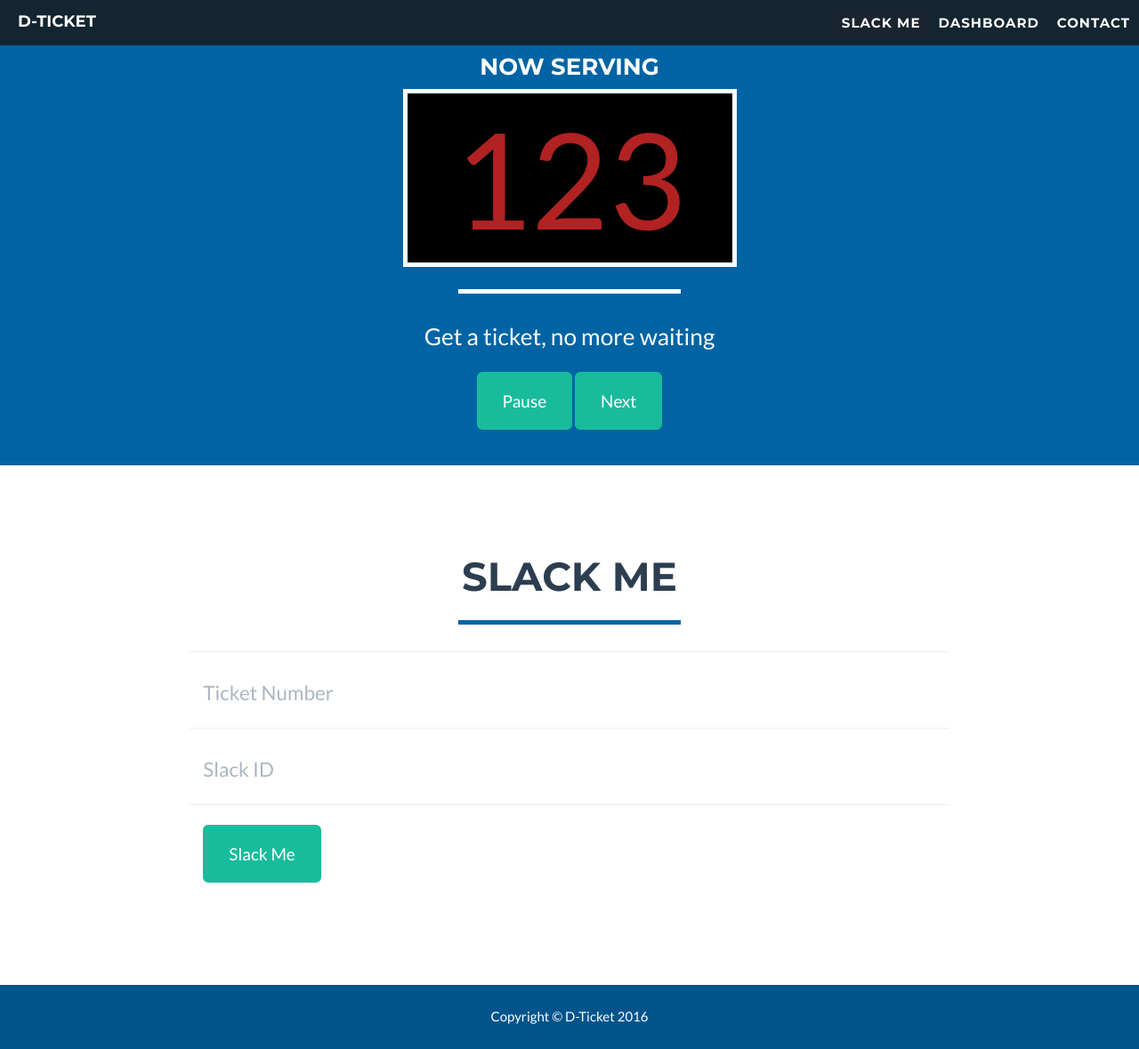
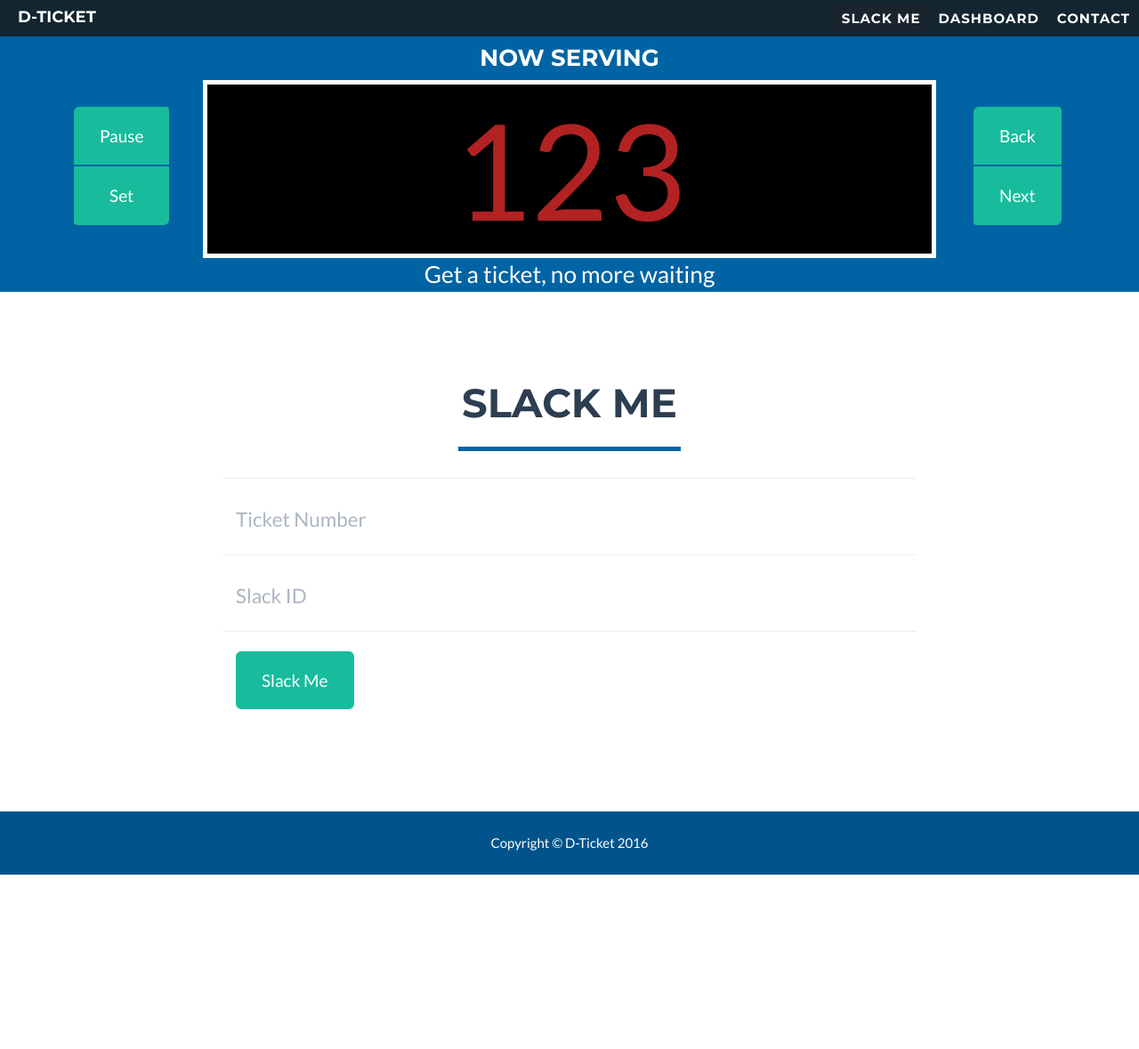
Before and after one commit to seanon414/dticket, a Django app: page / in a window 1280 px wide. Shown: the whole page at 89% size. After the commit the page ends 983 px from the top, so only its background shows below. Run offline with Django 3.2, Linux system fonts and the light colour scheme; some libraries are stand-ins or nearby versions.

Commit message:
align buttons on sides

```diff
--- a/dticket/static/css/freelancer.css
+++ b/dticket/static/css/freelancer.css
@@ -397,12 +397,14 @@
 }
 /* Overrides for DT */
 @media (min-width: 992px) {
-  .container {
+  .container-fluid {
     width: 100%;
   }
 }
 @media (min-width: 768px) {
-  .navbar > .container .navbar-brand,
+  .navbar-fixed-top {
+    padding: 5px 0;
+  }
   .navbar > .container-fluid .navbar-brand {
     margin-left: 0;
   }
@@ -410,9 +412,19 @@
 .navbar-default {
   background: #132530;
 }
-.container .counter {
-  margin: 10px auto;
-  width: 30%;
+header {
+  background-color: #0064a4;
+}
+header .container-fluid {
+  padding-top: 30px;
+  /*		.btn-success {
+			border-bottom: 1px solid darken(#18bc9c, 20%);
+		}
+		.btn-success:focus, .btn-success.focus {
+			background-color: #18bc9c;
+		}*/
+}
+header .container-fluid .counter {
   background-color: black;
   border: 5px solid #fff;
   min-width: 300px;
@@ -422,13 +434,18 @@
   font-size: 150px;
   color: firebrick;
 }
-.container .btn-actions {
-  margin-top: 20px;
+header .container-fluid .btn-group-vertical {
+  margin-top: 30px;
 }
-.container .btn-success:focus,
-.container .btn-success.focus {
-  background-color: #18bc9c;
-  border-color: #18bc9c;
+header .container-fluid .btn-group-vertical.left-panel {
+  margin-right: -60px;
+}
+header .container-fluid .btn-group-vertical.right-panel {
+  margin-left: -60px;
+}
+header .container-fluid .btn {
+  margin-bottom: 3px;
+  max-width: 108px;
 }
 hr.ticket-icon,
 hr.ticket-primary {
--- a/dticket/static/js/freelancer.js
+++ b/dticket/static/js/freelancer.js
@@ -37,6 +37,21 @@
 });
 
 //Pause makes counter blink, Resume to remove
+(function ($) {
+    "use strict";
+
+    /*global window */
+
+    var dt_ticket = {
+        init: function () {
+            this.increment_counter();
+            this.decrement_counter();
+            this.pause_counter();
+            this.resume_counter();
+        },
+
+        pause_counter: function () {
+            var self = this;
             $("[name='button_pause']").on("click", function () {
                 $(".serve_number").addClass("blink");
                 setInterval(function () {
@@ -45,17 +60,38 @@
                 }, 1000);
                 $(this).text("Resume");
                 $(this).attr("name", "button_resume");
+                self.resume_counter();
+            });
+        },
 
+        resume_counter: function () {
+            var self = this;
             $("[name='button_resume']").on("click", function () {
                 $(".serve_number").removeClass("blink");
                 $(this).text("Pause");
                 $(this).attr("name", "button_pause");
+                self.pause_counter();
             });
-});
+        },
 
 // Next increments counter
+        increment_counter: function () {
             $("[name='button_next']").on("click", function () {
                 var counter = Number($(".serve_number").text());
                 counter ++;
                 $(".serve_number").text(counter);
             })
+        },
+
+        decrement_counter: function () {
+            $("[name='button_back']").on("click", function () {
+                var counter = Number($(".serve_number").text());
+                counter --;
+                $(".serve_number").text(counter);
+            })
+        }
+
+    };
+
+    dt_ticket.init();
+}(window.jQuery));
--- a/dticket/static/less/freelancer.less
+++ b/dticket/static/less/freelancer.less
@@ -447,13 +447,16 @@
 /* Overrides for DT */
 
 @media (min-width: 992px) {
-	.container {
+	.container-fluid {
 	    width: 100%;
 	}
 }
 
 @media (min-width: 768px) {
-	.navbar>.container .navbar-brand, .navbar>.container-fluid .navbar-brand {
+	.navbar-fixed-top {
+		padding:5px 0;
+	}
+	.navbar>.container-fluid .navbar-brand {
 	    margin-left: 0;
 	}
 }
@@ -461,10 +464,12 @@
 	background: @primaryDark;
 }
 
-.container {
+header {
+	background-color: @primary;
+	.container-fluid {
+		padding-top: 30px;
+
 		.counter {
-		margin: 10px auto;
-		width:30%;
 			background-color:black;
 			border: 5px solid #fff;
 			min-width:300px;
@@ -474,13 +479,27 @@
 			font-size: 150px;
 			color: firebrick;
 		}
-	.btn-actions {
-		margin-top: 20px;
+
+		.btn-group-vertical {
+			margin-top: 30px;
+			&.left-panel {
+				margin-right: -60px;
+			}
+			&.right-panel {
+				margin-left: -60px;
+			}
+		}
+		.btn {
+			margin-bottom:3px;
+			max-width: 108px;
 		}
 
+/*		.btn-success {
+			border-bottom: 1px solid darken(#18bc9c, 20%);
+		}
 		.btn-success:focus, .btn-success.focus {
 			background-color: #18bc9c;
-		border-color: #18bc9c;
+		}*/
 	}
 }
 
--- a/dticket/templates/index.html
+++ b/dticket/templates/index.html
@@ -37,7 +37,7 @@
 
     <!-- Navigation -->
     <nav class="navbar navbar-default navbar-fixed-top">
-        <div class="container">
+        <div class="container-fluid">
             <!-- Brand and toggle get grouped for better mobile display -->
             <div class="navbar-header page-scroll">
                 <button type="button" class="navbar-toggle" data-toggle="collapse" data-target="#bs-example-navbar-collapse-1">
@@ -73,19 +73,27 @@
 
     <!-- Header -->
     <header>
-        <div class="container">
+        <div class="container-fluid">
+            <h3>Now Serving</h3>
             <div class="row">
-                <div class="col-lg-12">
-                    <h3>Now Serving</h3>
+                <div class="col-xs-2">
+                    <div class="btn-actions btn-group-vertical left-panel">
+                        <button class="btn btn-success btn-lg" name="button_pause">Pause</button>
+                        <button class="btn btn-success btn-lg" name="button_set">Set</button>
+                    </div>
+                </div>
+                <div class="col-xs-8">
+
                     <div class="counter">
                         <span class="serve_number">123</span>
                     </div>
                     <div class="intro-text">
-                        <hr class="ticket-icon">
                         <span class="skills">Get a ticket, no more waiting</span>
                     </div>
-                    <div class="btn-actions">
-                        <button class="btn btn-success btn-lg" name="button_pause">Pause</button>
+                </div>
+                <div class="col-xs-2">
+                    <div class="btn-actions btn-group-vertical right-panel">
+                        <button class="btn btn-success btn-lg" name="button_back">Back</button>
                         <button class="btn btn-success btn-lg" name="button_next">Next</button>
                     </div>
                 </div>
```
Lines whose indentation alone changed are shown as unchanged.
